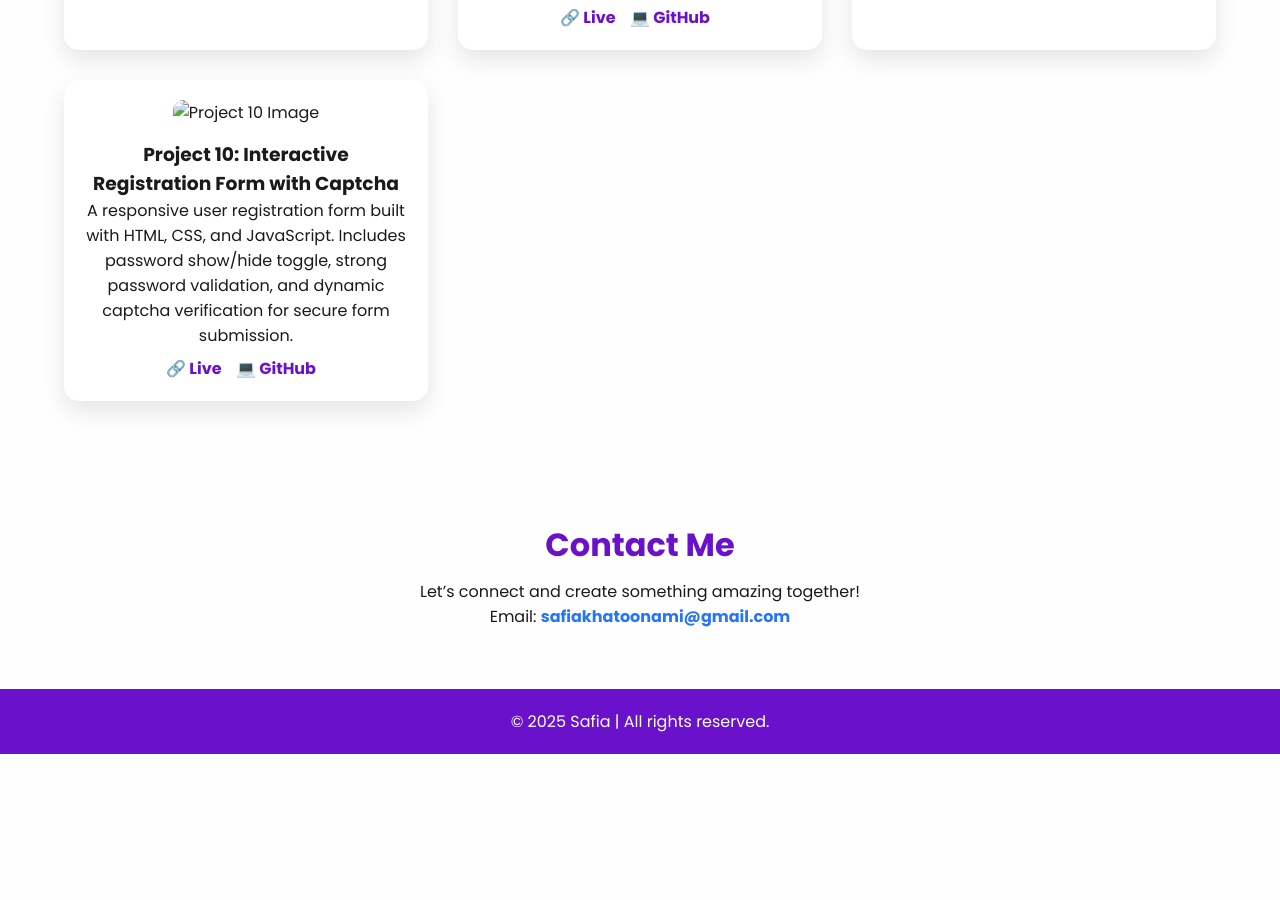
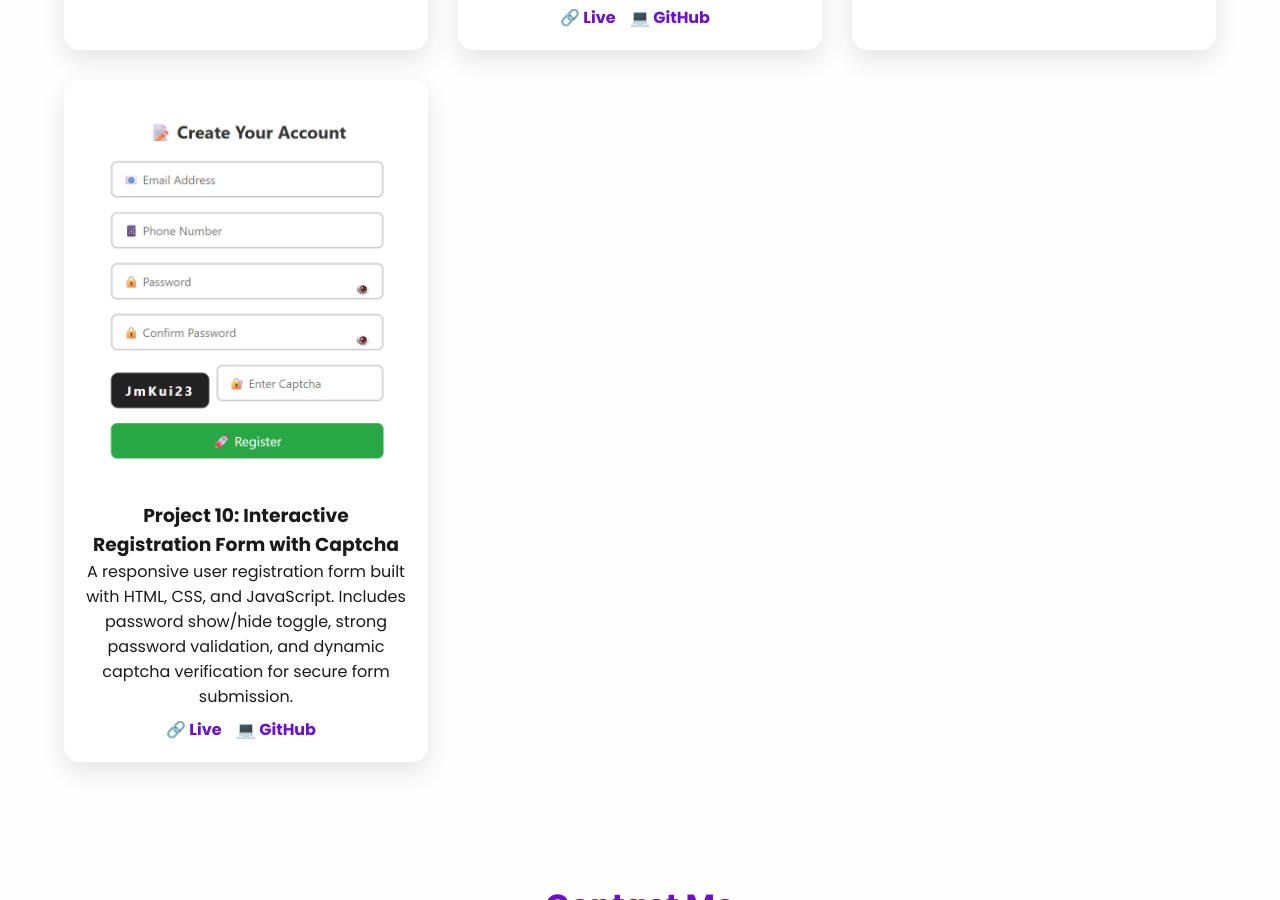
Before and after one commit to Safiakhatoon767/Safia_Portfolio, a plain HTML site: page index.html in a window 1280 px wide. Shown: the part 2834-3734 px from the top of the page. Before the commit the page ends 3588 px from the top, so only its background shows below. Drawn offline with Linux system fonts and the light colour scheme.

Commit message:
Update index.html

```diff
--- a/index.html
+++ b/index.html
@@ -113,7 +113,7 @@
             </div>
 
 
-            <!--ye complete k bad dal dnege-->
+
             <div class="project-card">
                 <img src="project6.png" alt="Project 6 Image">
                 <h3>Project 6: Stylish Image Slider with Prev/Next Control</h3>
@@ -168,7 +168,7 @@
             <!--this is incomplete-->
 
             <div class="project-card">
-                <img src="p" alt="Project 10 Image">
+                <img src="project10.png" alt="Project 10 Image">
                 <h3>Project 10: Interactive Registration Form with Captcha </h3>
                 <p>A responsive user registration form built with HTML, CSS, and JavaScript. Includes password show/hide
                     toggle, strong password validation, and dynamic captcha verification for secure form submission.
```
